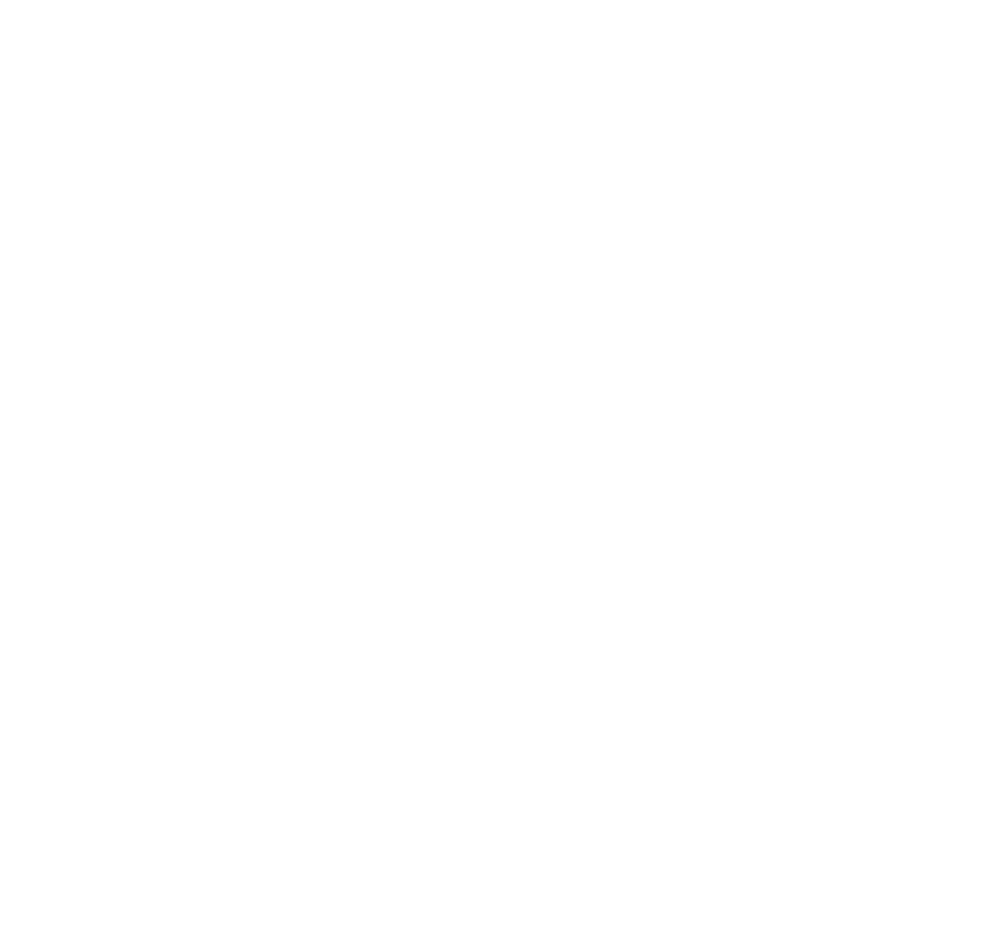
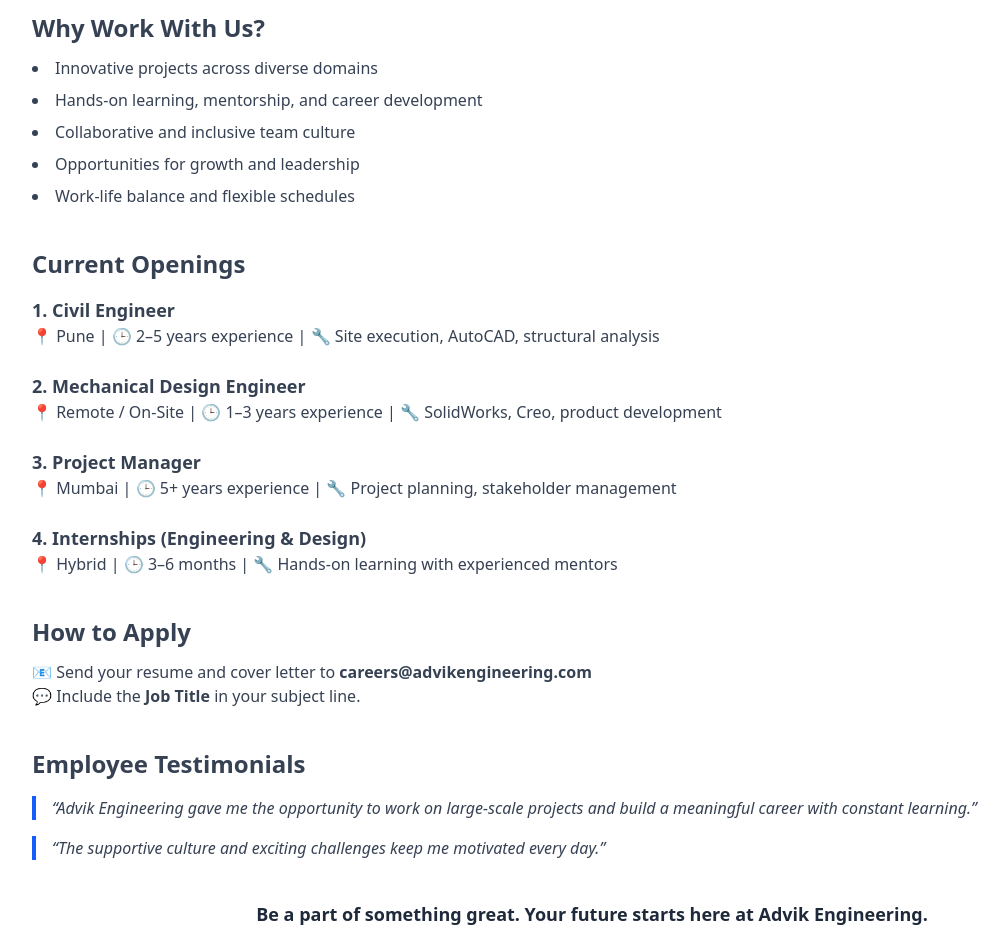
Before and after one commit to PrateekMishraaa/AdvikEng, a React (Vite) app: page /careers in a window 1280 px wide. Before the commit this address had no page. Shown: the part 320-1272 px from the top of the page, without its empty margins (48-1056 px from the left). Before the commit the page ends 800 px from the top, so only its background shows below. Built offline with nearby package versions, Linux system fonts and the light colour scheme.

Commit message:
carrierpage

```diff
--- a/src/App.jsx
+++ b/src/App.jsx
@@ -7,6 +7,7 @@
 import KitchenBasket from './Pages/KitchenBasket'
 import Company from './Pages/Company'
 import Team from './Pages/Team'
+import Career from './Pages/Carrier'
 const App = () => {
   return (
   <>
@@ -19,6 +20,7 @@
       <Route path='/kitchen-basket' element={<KitchenBasket/>}/>
       <Route path='/company' element={<Company/>}/>
       <Route path='/team' element={<Team/>}/>
+      <Route path='/careers' element={<Career/>}/>
     </Routes>
   </Router>
   </>
--- /dev/null
+++ b/src/Pages/Carrier.jsx
@@ -0,0 +1,79 @@
+import React from 'react';
+import Navbar from '../Components/Navbar';
+import Footer from '../Components/Footer';
+
+const Career = () => {
+  return (
+    <>
+      <Navbar />
+      <section className="min-h-screen w-full p-10 md:p-20">
+        <div className="text-gray-700 font-sans">
+          <h1 className="text-4xl md:text-5xl font-bold text-black text-center mb-8">Careers at Advik Engineering</h1>
+          <p className="text-lg mb-6 text-center max-w-3xl mx-auto">
+            Join our mission to build a better future. At Advik Engineering, we are looking for passionate individuals who want to be a part of cutting-edge engineering projects and grow with us.
+          </p>
+
+          <div className="mb-10">
+            <h2 className="text-2xl font-semibold mb-3">Why Work With Us?</h2>
+            <ul className="list-disc list-inside space-y-2 text-base">
+              <li>Innovative projects across diverse domains</li>
+              <li>Hands-on learning, mentorship, and career development</li>
+              <li>Collaborative and inclusive team culture</li>
+              <li>Opportunities for growth and leadership</li>
+              <li>Work-life balance and flexible schedules</li>
+            </ul>
+          </div>
+
+          <div className="mb-10">
+            <h2 className="text-2xl font-semibold mb-4">Current Openings</h2>
+            <div className="space-y-6">
+              <div>
+                <h3 className="text-lg font-semibold">1. Civil Engineer</h3>
+                <p>📍 Pune | 🕒 2–5 years experience | 🔧 Site execution, AutoCAD, structural analysis</p>
+              </div>
+              <div>
+                <h3 className="text-lg font-semibold">2. Mechanical Design Engineer</h3>
+                <p>📍 Remote / On-Site | 🕒 1–3 years experience | 🔧 SolidWorks, Creo, product development</p>
+              </div>
+              <div>
+                <h3 className="text-lg font-semibold">3. Project Manager</h3>
+                <p>📍 Mumbai | 🕒 5+ years experience | 🔧 Project planning, stakeholder management</p>
+              </div>
+              <div>
+                <h3 className="text-lg font-semibold">4. Internships (Engineering & Design)</h3>
+                <p>📍 Hybrid | 🕒 3–6 months | 🔧 Hands-on learning with experienced mentors</p>
+              </div>
+            </div>
+          </div>
+
+          <div className="mb-10">
+            <h2 className="text-2xl font-semibold mb-3">How to Apply</h2>
+            <p className="text-base">
+              📧 Send your resume and cover letter to <strong>careers@advikengineering.com</strong><br />
+              💬 Include the <strong>Job Title</strong> in your subject line.
+            </p>
+          </div>
+
+          <div className="mb-10">
+            <h2 className="text-2xl font-semibold mb-4">Employee Testimonials</h2>
+            <blockquote className="italic border-l-4 border-blue-600 pl-4 mb-4">
+              “Advik Engineering gave me the opportunity to work on large-scale projects and build a meaningful career with constant learning.”<br />
+              {/* <span className="font-semibold">— Priya S., Design Engineer</span> */}
+            </blockquote>
+            <blockquote className="italic border-l-4 border-blue-600 pl-4">
+              “The supportive culture and exciting challenges keep me motivated every day.”<br />
+              {/* <span className="font-semibold">— Rahul T., Project Manager</span> */}
+            </blockquote>
+          </div>
+
+          <div className="text-center mt-10">
+            <p className="text-lg font-semibold text-gray-800">Be a part of something great. Your future starts here at Advik Engineering.</p>
+          </div>
+        </div>
+      </section>
+      <Footer />
+    </>
+  );
+};
+
+export default Career;
```
